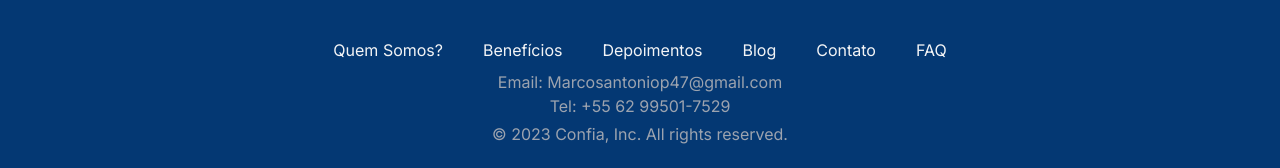
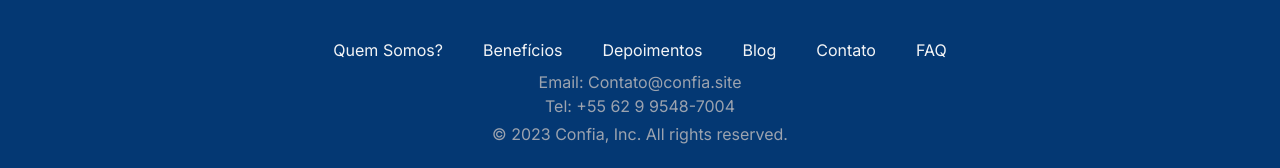
Before and after one commit to marcos1py/Sistema-ondonto, a React (Vite) app: page / in a window 1280 px wide. Shown: the part 5496-5664 px from the top of the page. Built offline with nearby package versions, Linux system fonts and the light colour scheme.

Commit message:
mudando contato

```diff
--- a/src/components/Footer.jsx
+++ b/src/components/Footer.jsx
@@ -77,8 +77,8 @@ const Footer = () => {
         </nav>
 
         <p className=" mt-2 text-base leading-6 text-center text-gray-400">
-          Email: Marcosantoniop47@gmail.com <br />
-          Tel: +55 62 99501-7529
+          Email: Contato@confia.site <br />
+          Tel: <a href="https://wa.me/5562995487004?text=Oii%2C+queria+saber+mais+sobre+a+empresa.">+55 62 9 9548-7004</a>
         </p>
         <p className="mt-1 text-base leading-6 text-center text-gray-400">
           © 2023 Confia, Inc. All rights reserved.
```
